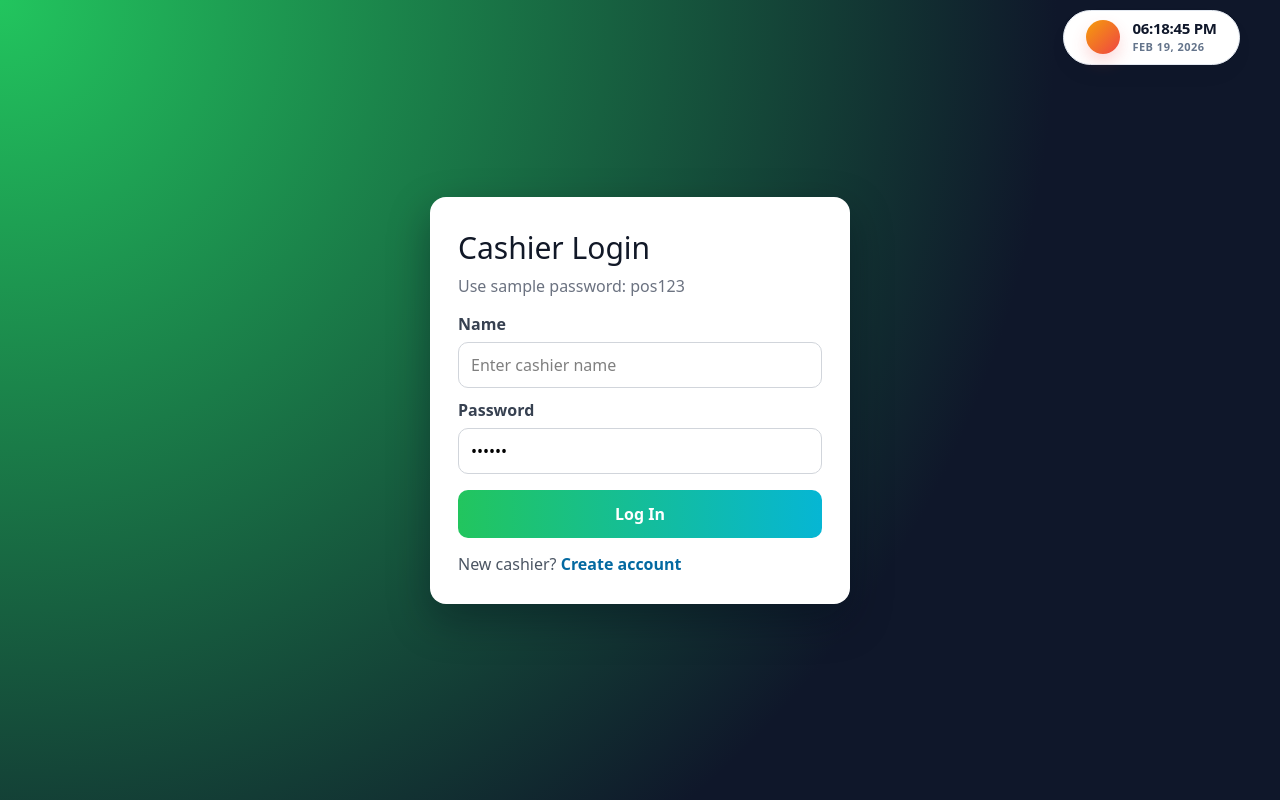
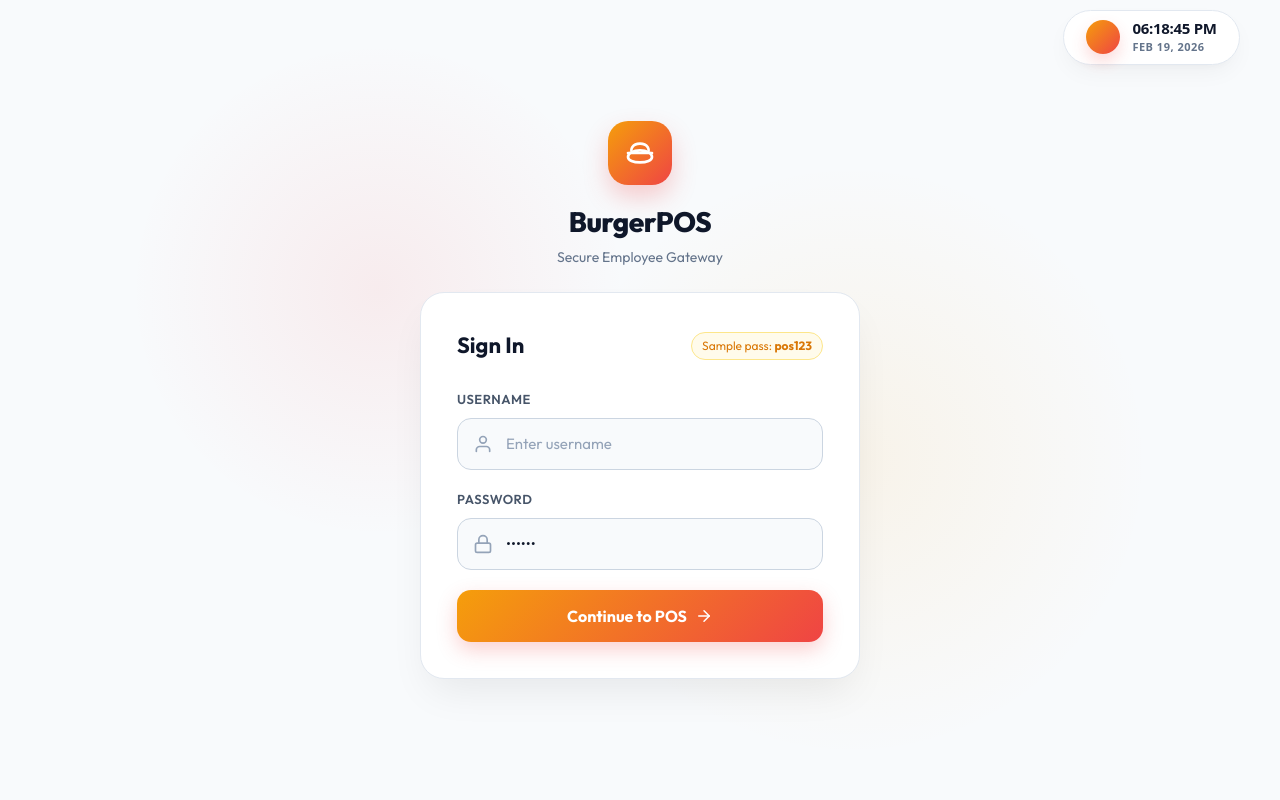
Before and after one commit to PesanduJayasinghe/Burgershop-POS-system-frontend, an Angular app: page /login in a window 1280 px wide. Built offline with nearby package versions, Linux system fonts and the light colour scheme.

Commit message:
enhance profile page with admin management dashboard and update stats visualization logic

```diff
--- a/src/app/pages/login/login.component.css
+++ b/src/app/pages/login/login.component.css
@@ -1,66 +1,256 @@
+@import url('https://fonts.googleapis.com/css2?family=Outfit:wght@300;400;500;600;700;800&display=swap');
+
 .auth-shell {
-    min-height: 100vh;
-    display: grid;
-    place-items: center;
-    background: radial-gradient(circle at top left, #22c55e 0%, #0f172a 70%);
-    padding: 16px;
+  min-height: 100vh;
+  display: grid;
+  place-items: center;
+  background: #f8fafc;
+  font-family: 'Outfit', -apple-system, BlinkMacSystemFont, "Segoe UI", Roboto, sans-serif;
+  padding: 24px;
+  overflow: hidden;
+  position: relative;
+}
+
+/* Background ambient glows */
+.auth-shell::before {
+  content: '';
+  position: absolute;
+  width: 500px;
+  height: 500px;
+  background: radial-gradient(circle, rgba(239, 68, 68, 0.08) 0%, rgba(239, 68, 68, 0) 70%);
+  top: 5%;
+  left: 10%;
+  pointer-events: none;
+}
+
+.auth-shell::after {
+  content: '';
+  position: absolute;
+  width: 600px;
+  height: 600px;
+  background: radial-gradient(circle, rgba(245, 158, 11, 0.08) 0%, rgba(245, 158, 11, 0) 70%);
+  bottom: 5%;
+  right: 10%;
+  pointer-events: none;
+}
+
+.glass-container {
+  width: 100%;
+  max-width: 440px;
+  display: flex;
+  flex-direction: column;
+  gap: 24px;
+  z-index: 10;
+}
+
+.brand-header {
+  text-align: center;
+  animation: fadeInDown 0.8s cubic-bezier(0.16, 1, 0.3, 1);
+}
+
+.logo-circle {
+  width: 64px;
+  height: 64px;
+  background: linear-gradient(135deg, #f59e0b, #ef4444);
+  border-radius: 20px;
+  display: grid;
+  place-items: center;
+  margin: 0 auto 16px;
+  box-shadow: 0 12px 24px rgba(239, 68, 68, 0.25);
+  color: #ffffff;
+}
+
+.logo-icon {
+  width: 32px;
+  height: 32px;
+}
+
+.brand-header h1 {
+  font-size: 28px;
+  font-weight: 800;
+  color: #0f172a;
+  margin: 0 0 4px;
+  letter-spacing: -0.5px;
+}
+
+.subtitle {
+  color: #64748b;
+  font-size: 14px;
+  font-weight: 400;
 }
 
 .auth-card {
-    width: min(420px, 100%);
-    background: #ffffff;
-    border-radius: 16px;
-    padding: 28px;
-    box-shadow: 0 16px 40px rgba(2, 6, 23, 0.35);
+  background: #ffffff;
+  border: 1px solid #e2e8f0;
+  border-radius: 24px;
+  padding: 36px;
+  box-shadow: 0 20px 40px -10px rgba(0, 0, 0, 0.08);
+  animation: scaleIn 0.8s cubic-bezier(0.16, 1, 0.3, 1);
 }
 
-.auth-card h1 {
-    font-size: 30px;
-    color: #111827;
-    margin-bottom: 4px;
+.card-header {
+  display: flex;
+  justify-content: space-between;
+  align-items: center;
+  margin-bottom: 28px;
 }
 
-.hint {
-    color: #6b7280;
-    margin-bottom: 14px;
+.card-header h2 {
+  font-size: 22px;
+  font-weight: 700;
+  color: #0f172a;
+  margin: 0;
 }
 
-label {
-    display: block;
-    margin: 10px 0 6px;
-    color: #374151;
-    font-weight: 600;
+.badge {
+  background: #fffbeb;
+  border: 1px solid #fde68a;
+  color: #d97706;
+  padding: 4px 10px;
+  border-radius: 9999px;
+  font-size: 12px;
 }
 
-input {
-    width: 100%;
-    border: 1px solid #d1d5db;
-    border-radius: 10px;
-    padding: 10px 12px;
+.form-group {
+  margin-bottom: 20px;
 }
 
-button {
-    margin-top: 16px;
-    width: 100%;
-    border: none;
-    border-radius: 10px;
-    background: linear-gradient(90deg, #22c55e, #06b6d4);
-    color: #fff;
-    padding: 12px;
-    font-weight: 700;
+.form-group label {
+  display: block;
+  font-size: 13px;
+  font-weight: 600;
+  color: #475569;
+  margin-bottom: 8px;
+  text-transform: uppercase;
+  letter-spacing: 0.5px;
 }
 
-.error {
-    color: #dc2626;
-    margin-top: 8px;
+.input-wrapper {
+  position: relative;
+  display: flex;
+  align-items: center;
 }
 
-.switch {
-    margin-top: 14px;
-    color: #4b5563;
+.input-icon {
+  position: absolute;
+  left: 16px;
+  width: 20px;
+  height: 20px;
+  color: #94a3b8;
+  transition: color 0.3s ease;
 }
 
-.switch a {
-    color: #0369a1;
-    font-weight: 700;
+.input-wrapper input {
+  width: 100%;
+  background: #f8fafc;
+  border: 1px solid #cbd5e1;
+  border-radius: 14px;
+  padding: 14px 16px 14px 48px;
+  font-size: 15px;
+  color: #0f172a;
+  font-family: inherit;
+  transition: all 0.3s cubic-bezier(0.16, 1, 0.3, 1);
 }
+
+.input-wrapper input::placeholder {
+  color: #94a3b8;
+}
+
+.input-wrapper input:focus {
+  outline: none;
+  background: #ffffff;
+  border-color: #f59e0b;
+  box-shadow: 0 0 0 4px rgba(245, 158, 11, 0.15);
+}
+
+.input-wrapper input:focus + .input-icon,
+.input-wrapper input:focus ~ .input-icon {
+  color: #f59e0b;
+}
+
+.error-container {
+  display: flex;
+  align-items: center;
+  gap: 8px;
+  background: #fef2f2;
+  border: 1px solid #fecaca;
+  padding: 12px 16px;
+  border-radius: 14px;
+  margin-bottom: 24px;
+  color: #ef4444;
+  font-size: 14px;
+  font-weight: 500;
+}
+
+.error-icon {
+  width: 18px;
+  height: 18px;
+  flex-shrink: 0;
+}
+
+.btn-primary {
+  width: 100%;
+  background: linear-gradient(135deg, #f59e0b, #ef4444);
+  border: none;
+  border-radius: 14px;
+  padding: 14px 24px;
+  color: #ffffff;
+  font-size: 16px;
+  font-weight: 700;
+  cursor: pointer;
+  display: flex;
+  justify-content: center;
+  align-items: center;
+  gap: 8px;
+  transition: all 0.3s cubic-bezier(0.16, 1, 0.3, 1);
+  box-shadow: 0 8px 20px rgba(239, 68, 68, 0.25);
+}
+
+.btn-primary:hover {
+  transform: translateY(-2px);
+  box-shadow: 0 12px 28px rgba(239, 68, 68, 0.35);
+}
+
+.btn-primary:active {
+  transform: translateY(0);
+}
+
+.arrow-icon {
+  width: 18px;
+  height: 18px;
+  transition: transform 0.3s ease;
+}
+
+.btn-primary:hover .arrow-icon {
+  transform: translateX(4px);
+}
+
+.auth-footer {
+  text-align: center;
+  color: #94a3b8;
+  font-size: 12px;
+  margin-top: 12px;
+}
+
+/* Animations */
+@keyframes fadeInDown {
+  from {
+    opacity: 0;
+    transform: translateY(-20px);
+  }
+  to {
+    opacity: 1;
+    transform: translateY(0);
+  }
+}
+
+@keyframes scaleIn {
+  from {
+    opacity: 0;
+    transform: scale(0.95);
+  }
+  to {
+    opacity: 1;
+    transform: scale(1);
+  }
+}
--- a/src/app/pages/login/login.component.html
+++ b/src/app/pages/login/login.component.html
@@ -1,20 +1,49 @@
 <div class="auth-shell">
+  <div class="glass-container">
+    <div class="brand-header">
+      <div class="logo-circle">
+        <svg class="logo-icon" viewBox="0 0 24 24" fill="none" xmlns="http://www.w3.org/2000/svg">
+          <path d="M3 15C3 12 7.03 10 12 10C16.97 10 21 12 21 15C21 17.5 17 19 12 19C7 19 3 17.5 3 15Z" stroke="currentColor" stroke-width="2" stroke-linecap="round" stroke-linejoin="round"/>
+          <path d="M5.5 10C5.5 10 5.5 5 12 5C18.5 5 18.5 10 18.5 10" stroke="currentColor" stroke-width="2" stroke-linecap="round" stroke-linejoin="round"/>
+          <path d="M3 12H21" stroke="currentColor" stroke-width="2" stroke-linecap="round" stroke-linejoin="round"/>
+        </svg>
+      </div>
+      <h1>BurgerPOS</h1>
+      <p class="subtitle">Secure Employee Gateway</p>
+    </div>
+
     <div class="auth-card">
-        <h1>Cashier Login</h1>
-        <p class="hint">Use sample password: pos123</p>
+      <div class="card-header">
+        <h2>Sign In</h2>
+        <span class="badge">Sample pass: <b>pos123</b></span>
+      </div>
 
-        <label>Name</label>
-        <input type="text" [(ngModel)]="name" placeholder="Enter cashier name" />
+      <div class="form-group">
+        <label for="name">Username</label>
+        <div class="input-wrapper">
+          <svg class="input-icon" viewBox="0 0 24 24" fill="none" stroke="currentColor" stroke-width="2" stroke-linecap="round" stroke-linejoin="round"><path d="M20 21v-2a4 4 0 0 0-4-4H8a4 4 0 0 0-4 4v2"></path><circle cx="12" cy="7" r="4"></circle></svg>
+          <input id="name" type="text" [(ngModel)]="name" placeholder="Enter username" autocomplete="off" />
+        </div>
+      </div>
 
-        <label>Password</label>
-        <input type="password" [(ngModel)]="password" placeholder="Enter password" />
+      <div class="form-group">
+        <label for="password">Password</label>
+        <div class="input-wrapper">
+          <svg class="input-icon" viewBox="0 0 24 24" fill="none" stroke="currentColor" stroke-width="2" stroke-linecap="round" stroke-linejoin="round"><rect x="3" y="11" width="18" height="11" rx="2" ry="2"></rect><path d="M7 11V7a5 5 0 0 1 10 0v4"></path></svg>
+          <input id="password" type="password" [(ngModel)]="password" placeholder="Enter password" />
+        </div>
+      </div>
 
-        @if (error) {
-        <p class="error">{{ error }}</p>
-        }
+      <div class="error-container" *ngIf="error">
+        <svg class="error-icon" viewBox="0 0 24 24" fill="none" stroke="currentColor" stroke-width="2" stroke-linecap="round" stroke-linejoin="round"><circle cx="12" cy="12" r="10"></circle><line x1="12" y1="8" x2="12" y2="12"></line><line x1="12" y1="16" x2="12.01" y2="16"></line></svg>
+        <span class="error-text">{{ error }}</span>
+      </div>
 
-        <button (click)="onLogin()">Log In</button>
+      <button class="btn-primary" (click)="onLogin()">
+        <span>Continue to POS</span>
+        <svg class="arrow-icon" viewBox="0 0 24 24" fill="none" stroke="currentColor" stroke-width="2" stroke-linecap="round" stroke-linejoin="round"><line x1="5" y1="12" x2="19" y2="12"></line><polyline points="12 5 19 12 12 19"></polyline></svg>
+      </button>
+    </div>
 
-        <p class="switch">New cashier? <a routerLink="/signup">Create account</a></p>
-    </div>
+  </div>
 </div>
```
